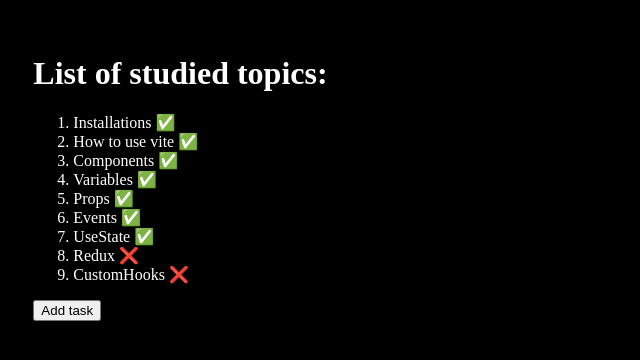
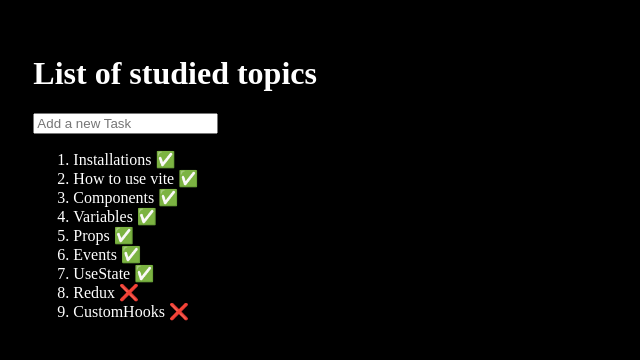
Before and after one commit to PleitesGC-12/React-Learning, a React (Vite) app: page / in a window 1280 px wide. Shown: the top 360 px of the page, without its empty margins (0-640 px from the left). Built offline with nearby package versions, Linux system fonts and the light colour scheme.

Commit message:
feat: Add a new component to handle forms

```diff
--- a/src/ListApp.jsx
+++ b/src/ListApp.jsx
@@ -1,14 +1,12 @@
 import {useState} from "react"
+import {AddTask} from "./components/AddTask"
 
-const Item = ({name, viewed}) => {
+const Items = ({name, viewed}) => {
+
     return (
-        <li>{name} {viewed ? "✅" : "❌"}</li>
+        <li>{name} {viewed ? '✅' : '❌'}</li>
     )
 }
-
-
-// practicing map
-const ListApp = () => {
 
 let sectionList = [
     {name:"Installations" ,viewed: true},
@@ -19,29 +17,27 @@ const ListApp = () => {
     {name:"Events" ,viewed: true},
     {name:"UseState" ,viewed: true},
     {name:"Redux" , viewed: false},
-        {name:"CustomHooks" ,viewed: false}
-    ]
+    {name:"CustomHooks" ,viewed: false}]
+
+
+const ListApp = () => {
 
     const [array, setArray] = useState(sectionList)
 
-    const addTask = () => {
-        setArray([...array, {name: "new", viewed: false} ])
-    }
 
     return (
         <div>
-            <h1>List of studied topics:</h1>
+
+            <h1>List of studied topics</h1>
+
+            <AddTask/>
+
             <ol>
-                {/* In this part we render every item for the list */}
-                {array.map(item => <Item key={item.name} name={item.name} viewed={item.viewed}></Item>)}
+                {array.map( (item) => <Items key={item.name} name={item.name} viewed={item.viewed}></Items>)}
             </ol>
+        </div>
 
-            <button onClick={addTask}>Add task</button>
-        </div>
     )
-
-
 }
 
-
 export default ListApp;
--- /dev/null
+++ b/src/components/AddTask.jsx
@@ -0,0 +1,32 @@
+import { useState } from "react"
+
+export const AddTask = () => {
+
+    const [inputValue, setInputValue] = useState("")
+
+    // if we change the value in the input, the event is sent
+    // to the function onInputChange and then is set as a new value
+    const onInputChange = (event) => {
+
+        setInputValue(event.target.value)
+    }
+
+    // to prevent the reloading of the page
+    const whenSubmit = (event) => {
+        event.preventDefault()
+        // console.log(event)
+        console.log(inputValue)
+    }
+
+    return (
+        // in order to prevent sending the form we use the event onSubmit along with a function
+        <form onSubmit={whenSubmit}>
+            <input
+                type="text"
+                placeholder="Add a new Task"
+                value={inputValue}
+                onChange={onInputChange}
+            />
+        </form>
+    )
+}
```
Lines whose indentation alone changed are shown as unchanged.
